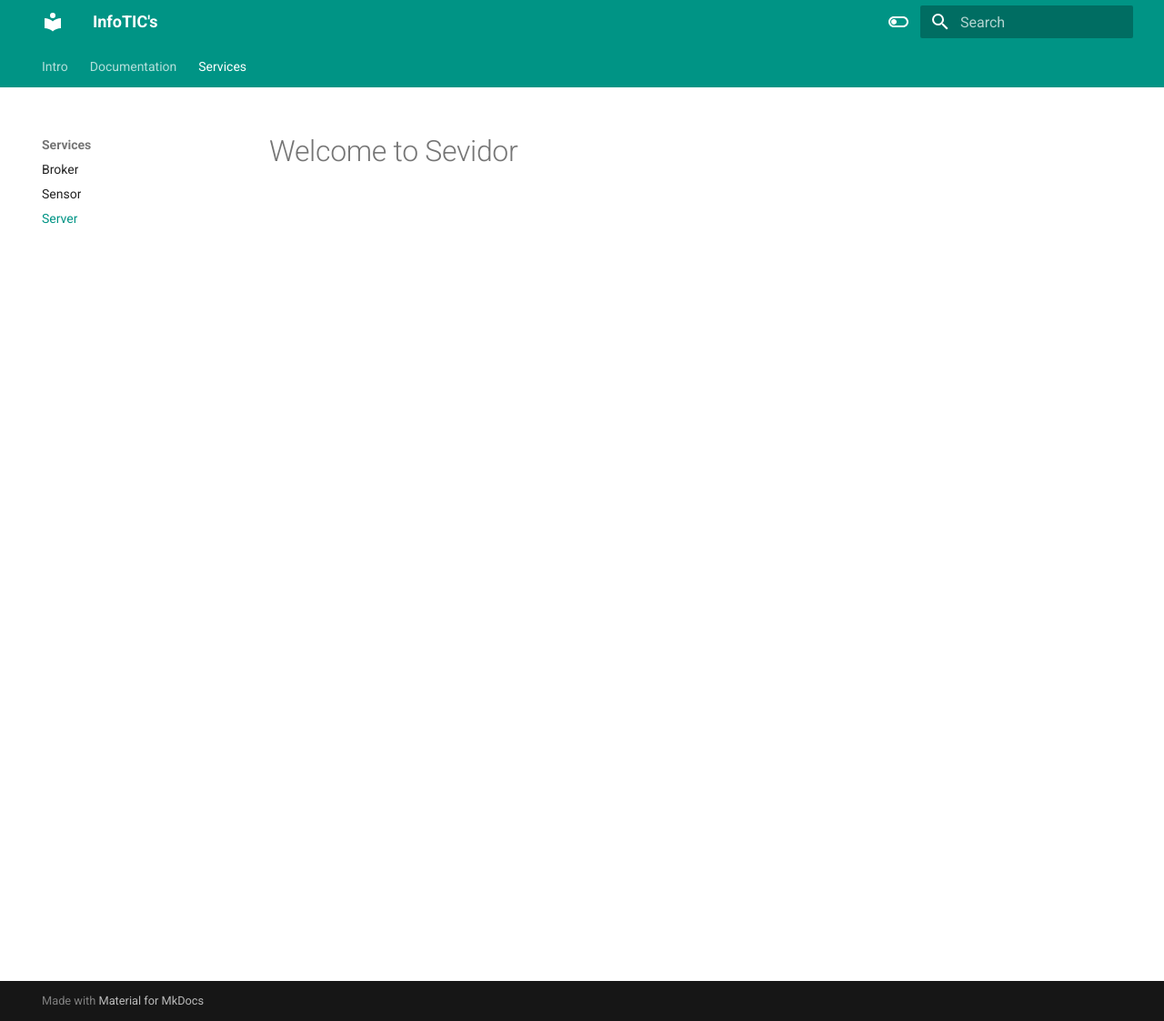
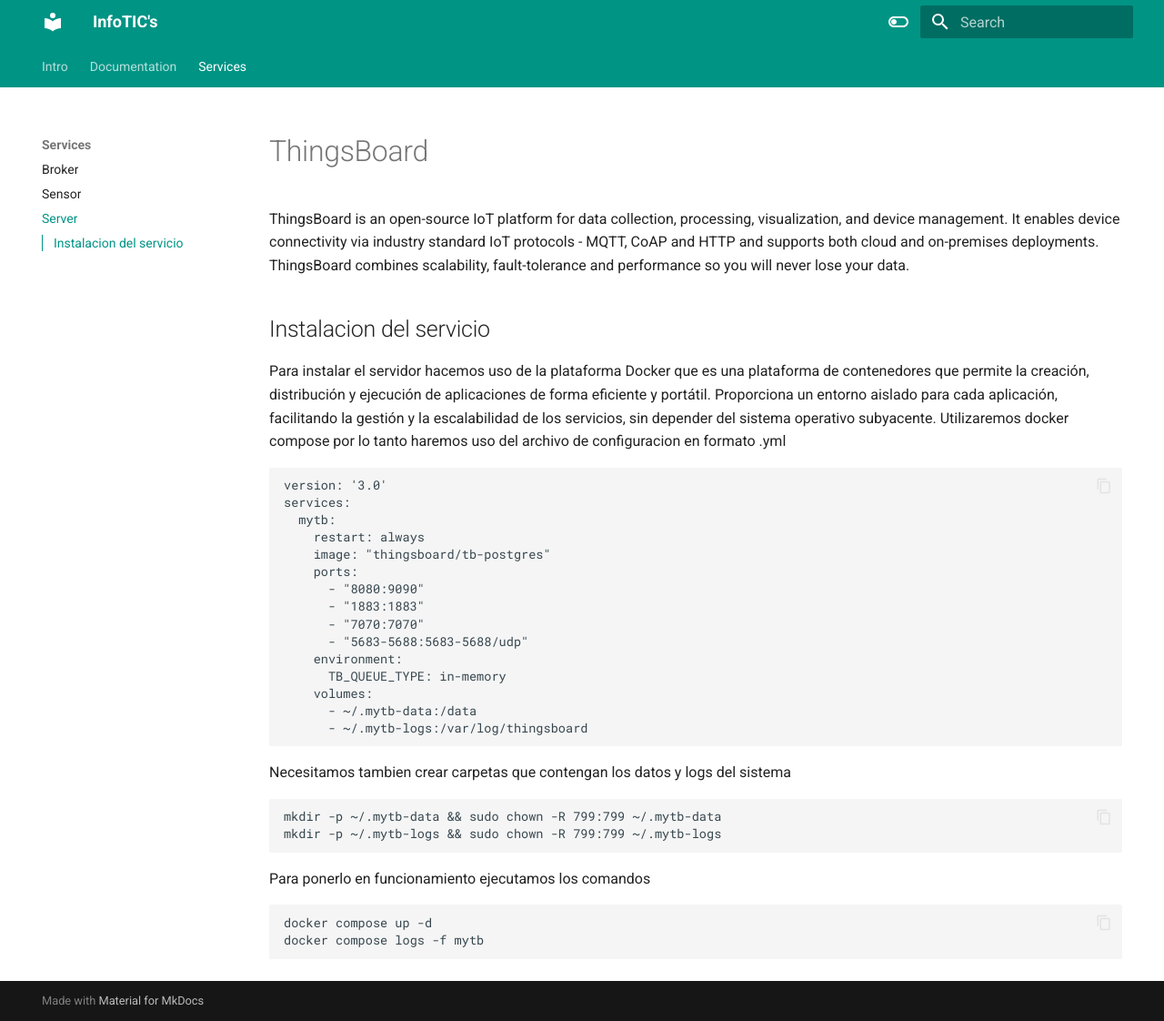
Before and after one commit to danunziata/tcpip_2023_TP, an MkDocs documentation site: the page built from docs/server.md, in a window 1280 px wide and 1122 px high. Shown: the whole window at 91% size. Built offline with MkDocs 1.6.1 and Material for MkDocs 9.7.7, drawn with Linux system fonts in a browser that asks for light colours.

Commit message:
feat: new documentation

````diff
--- a/docs/server.md
+++ b/docs/server.md
@@ -1 +1,39 @@
-# Welcome to Sevidor
+# ThingsBoard
+
+ThingsBoard is an open-source IoT platform for data collection, processing, visualization, and device management. It enables device connectivity via industry standard IoT protocols - MQTT, CoAP and HTTP and supports both cloud and on-premises deployments. ThingsBoard combines scalability, fault-tolerance and performance so you will never lose your data.
+
+## Instalacion del servicio
+
+Para instalar el servidor hacemos uso de la plataforma Docker que es una plataforma de contenedores que permite la creación, distribución y ejecución de aplicaciones de forma eficiente y portátil. Proporciona un entorno aislado para cada aplicación, facilitando la gestión y la escalabilidad de los servicios, sin depender del sistema operativo subyacente. Utilizaremos docker compose por lo tanto haremos uso del archivo de configuracion en formato .yml
+
+```
+version: '3.0'
+services:
+  mytb:
+    restart: always
+    image: "thingsboard/tb-postgres"
+    ports:
+      - "8080:9090"
+      - "1883:1883"
+      - "7070:7070"
+      - "5683-5688:5683-5688/udp"
+    environment:
+      TB_QUEUE_TYPE: in-memory
+    volumes:
+      - ~/.mytb-data:/data
+      - ~/.mytb-logs:/var/log/thingsboard
+```
+
+Necesitamos tambien crear carpetas que contengan los datos y logs del sistema
+
+```
+mkdir -p ~/.mytb-data && sudo chown -R 799:799 ~/.mytb-data
+mkdir -p ~/.mytb-logs && sudo chown -R 799:799 ~/.mytb-logs
+```
+
+Para ponerlo en funcionamiento ejecutamos los comandos
+
+```
+docker compose up -d
+docker compose logs -f mytb
+```
````
